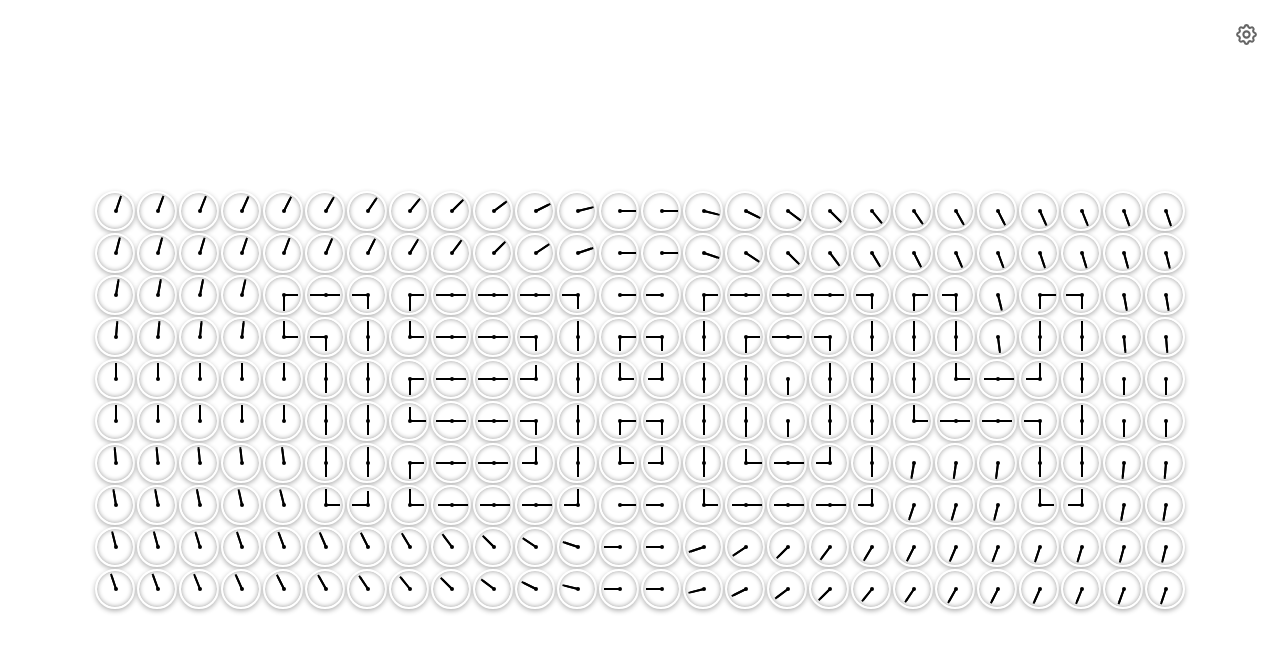
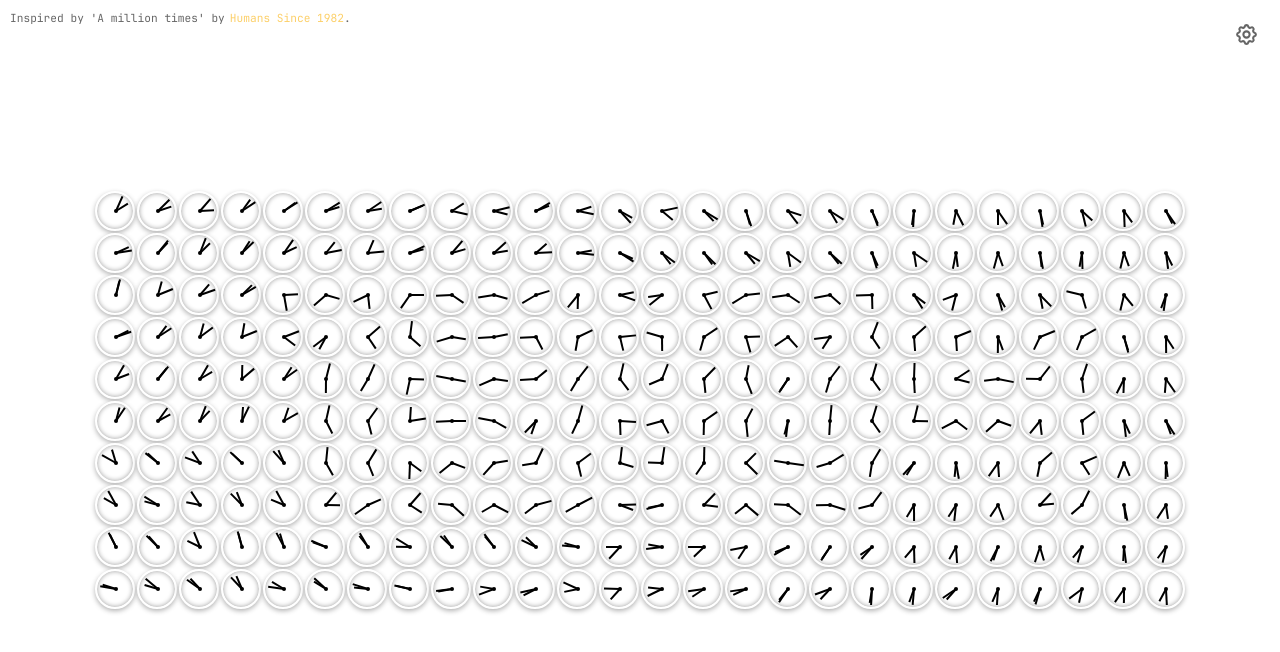
Before and after one commit to TomPlum/clocks, a React (Vite) app: page / in a window 1280 px wide. Shown: the top 652 px of the page. Built offline with nearby package versions, Linux system fonts and the light colour scheme.

Commit message:
feat(clocks): added inspiration text to layout

```diff
--- a/src/components/Layout/Layout.module.scss
+++ b/src/components/Layout/Layout.module.scss
@@ -6,6 +6,19 @@
   flex-direction: column;
   align-items: center;
   justify-content: center;
+
+  &__Inspiration {
+    position: absolute;
+    top: 10px;
+    left: 10px;
+    font-size: 0.7em;
+    opacity: 0.6;
+
+    .Link {
+      font-size: 1em;
+      margin-left: 5px;
+    }
+  }
 }
 
 .SettingsButton {
--- a/src/components/Layout/Layout.tsx
+++ b/src/components/Layout/Layout.tsx
@@ -4,7 +4,7 @@ import { useThemeContext } from 'context/ThemeContext'
 import { SettingsButton } from 'modules/ConfigurationDrawer/components/SettingsButton'
 import { useDisclosure } from '@mantine/hooks'
 import { ConfigurationDrawer } from 'modules/ConfigurationDrawer'
-import { MantineProvider } from '@mantine/core'
+import { Anchor, MantineProvider, Typography } from '@mantine/core'
 import { forwardRef } from 'react'
 
 export const Layout = forwardRef<TimeDisplayRefHandle>((_, timeDisplayRef) => {
@@ -21,6 +21,21 @@ export const Layout = forwardRef<TimeDisplayRefHandle>((_, timeDisplayRef) => {
         className={styles.Container}
         style={{ backgroundColor: themeColours.backgroundColour }}
       >
+        <Typography className={styles.Container__Inspiration}>
+          Inspired by 'A million times' by
+
+          <Anchor
+            c='yellow'
+            target='_blank'
+            underline='never'
+            className={styles.Link}
+            href='https://www.humanssince1982.com/en-uk/pages/studio-story'
+          >
+            Humans Since 1982
+          </Anchor>
+          .
+        </Typography>
+
         <ConfigurationDrawer
           opened={opened}
           onClose={close}
```
